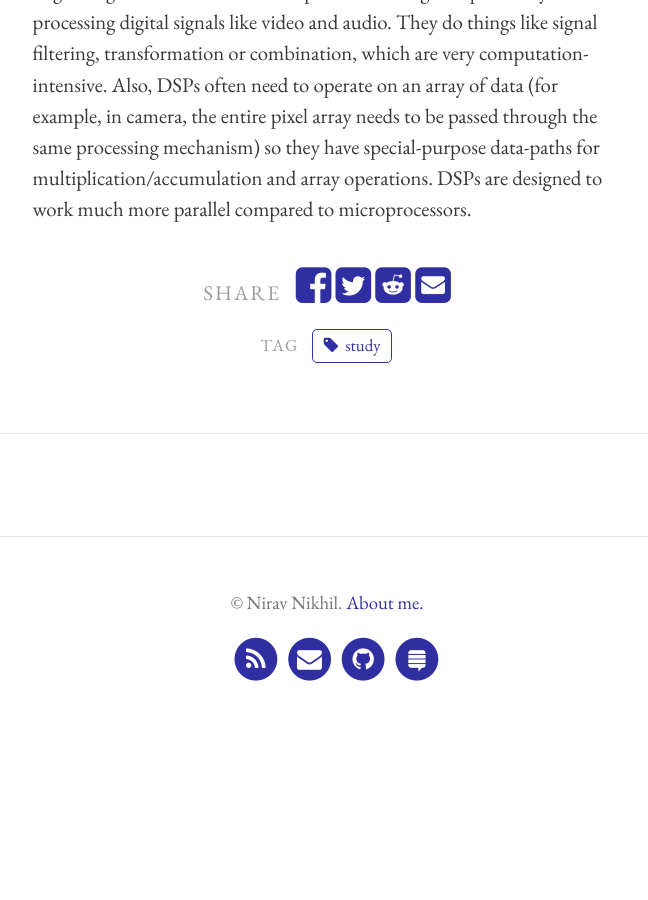
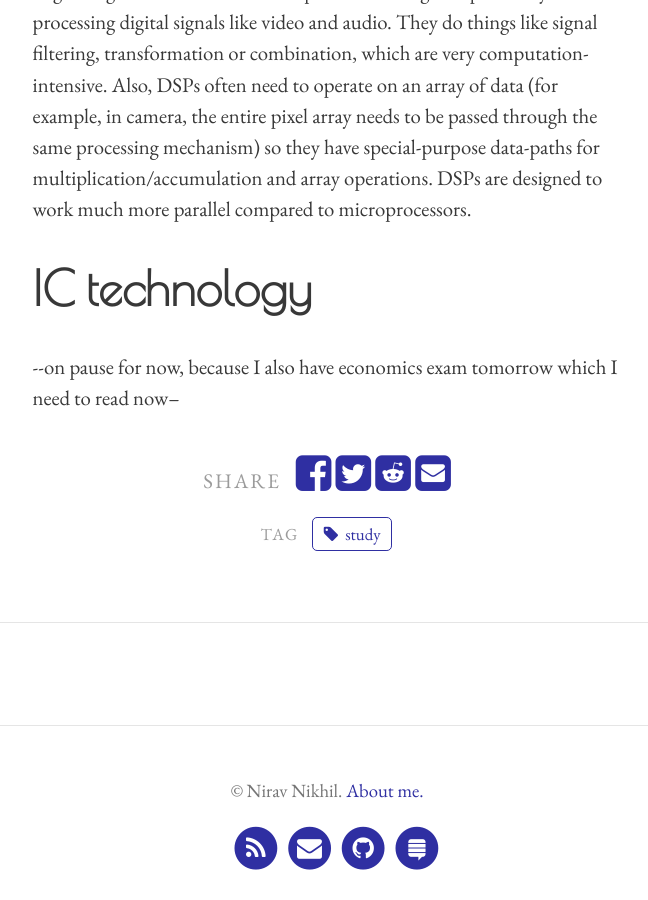
Before and after one commit to niravcodes/niravcodes.github.io, a Jekyll site: the page built from _posts/2019-08-08-studying-embedded-system-design-for-assessment.md, in a window 1280 px wide and 900 px high, scrolled down 8707 px. Shown: the whole window, without its empty margins (313-961 px from the left). Built offline with Jekyll 4.4.1, drawn with Linux system fonts in a browser that asks for light colours; comment, search, counter and statistics services are not loaded; before the commit the page ends 9462 px from its top, so only the background shows below that.

Commit message:
Update from Forestry.io nirav Nikhil updated _posts/2019-08-08-studying-embedded-system-design-for-assessment.md

```diff
--- a/_posts/2019-08-08-studying-embedded-system-design-for-assessment.md
+++ b/_posts/2019-08-08-studying-embedded-system-design-for-assessment.md
@@ -114,3 +114,7 @@ ASIPs are hybrid between the above two processors. They are sufficiently general
 Microcontrollers are microprocessors designed for embedded control use, meaning that they need to monitor many variables, perform semi-trivial transformations/calculation on them and write output. So they tend to have simplified data-paths with bit-level control. They also have a vast array of peripherals like I2C and SPI bus controllers, PWM devices and A2Ds and D2As.
 
 Digital Signal Processors are microprocessors designed specifically for processing digital signals like video and audio. They do things like signal filtering, transformation or combination, which are very computation-intensive. Also, DSPs often need to operate on an array of data (for example, in camera, the entire pixel array needs to be passed through the same processing mechanism) so they have special-purpose data-paths for multiplication/accumulation and array operations. DSPs are designed to work much more parallel compared to microprocessors.
+
+# IC technology
+
+\--on pause for now, because I also have economics exam tomorrow which I need to read now--
```
